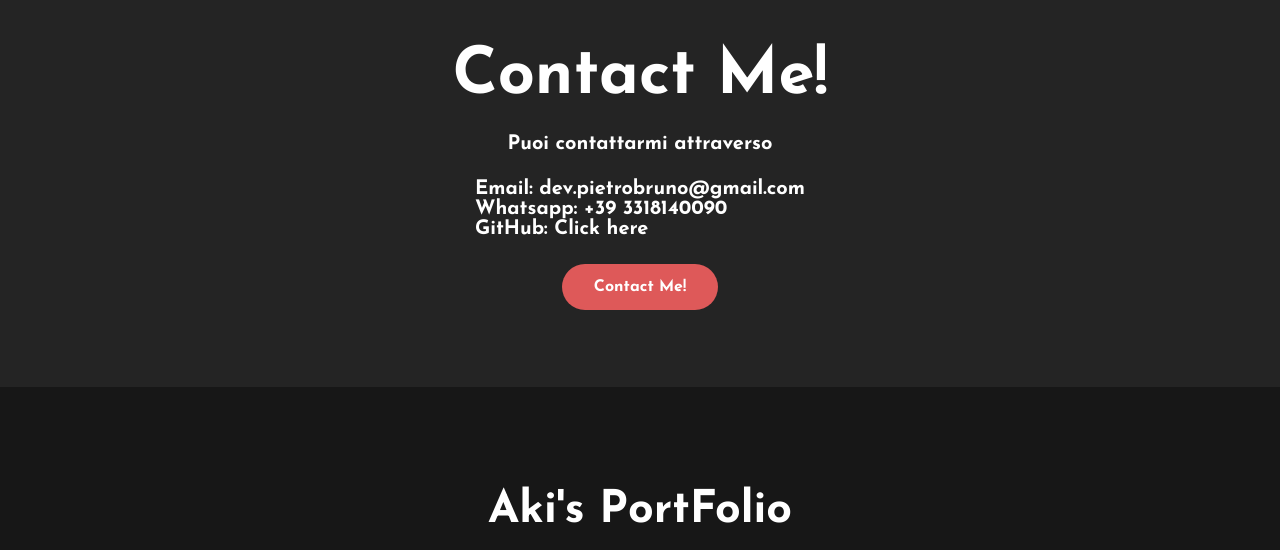
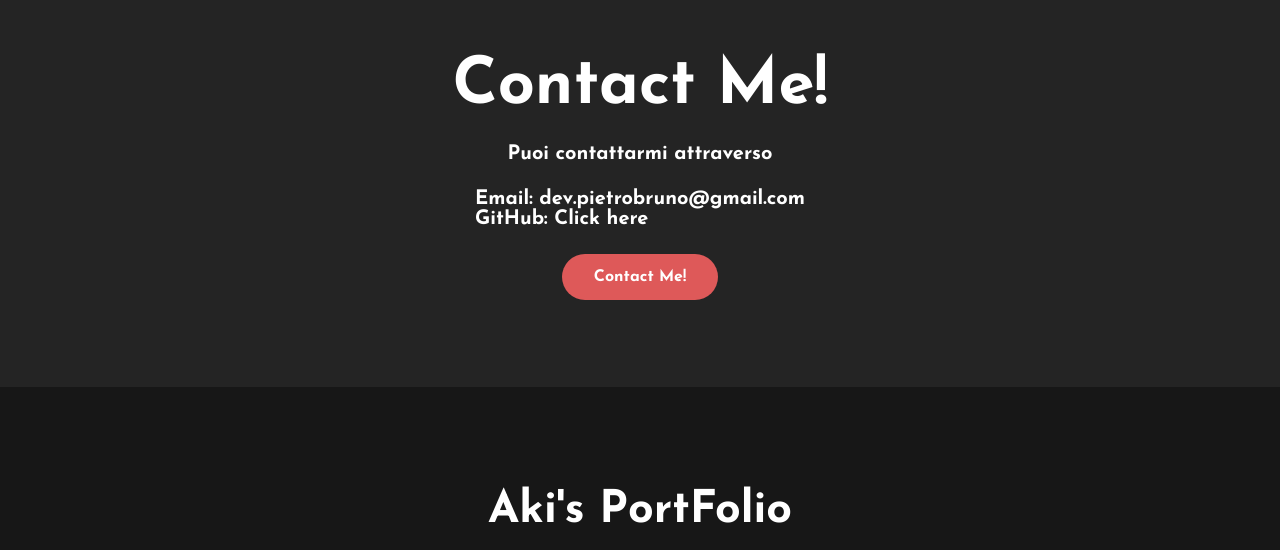
Before and after one commit to developeraki/akidev, a plain HTML site: page index.html in a window 1280 px wide. Shown: the part 2057-2607 px from the top of the page. Drawn offline with Linux system fonts and the light colour scheme.

Commit message:
personal info deleted

```diff
--- a/index.html
+++ b/index.html
@@ -116,7 +116,6 @@
         <p id="text-contact" class="title9">Puoi contattarmi attraverso</p>
         <p id="text-contact">
             Email: dev.pietrobruno@gmail.com<br>
-            Whatsapp: +39 3318140090<br>
             GitHub: <a href="https://www.github.com/developeraki" target="_blank" class="link-contact">Click here</a>
         </p>
         <a href="" target="_blank" class="button-two">Contact Me!</a>
```
